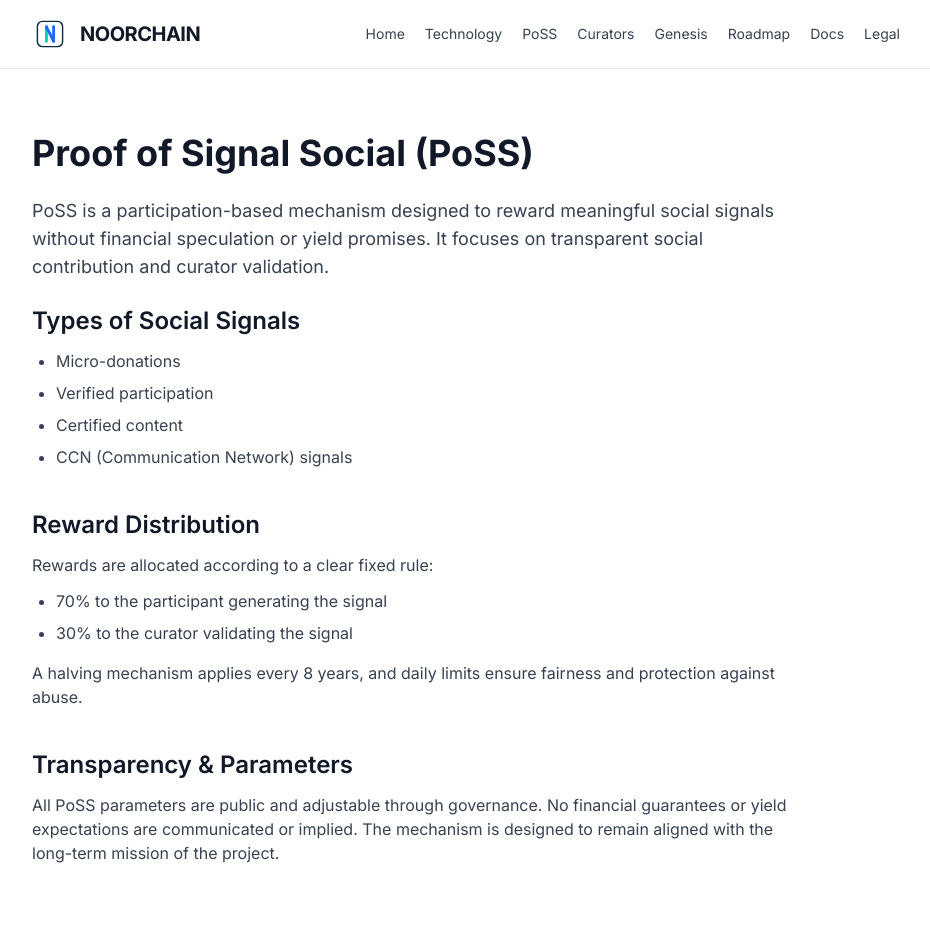
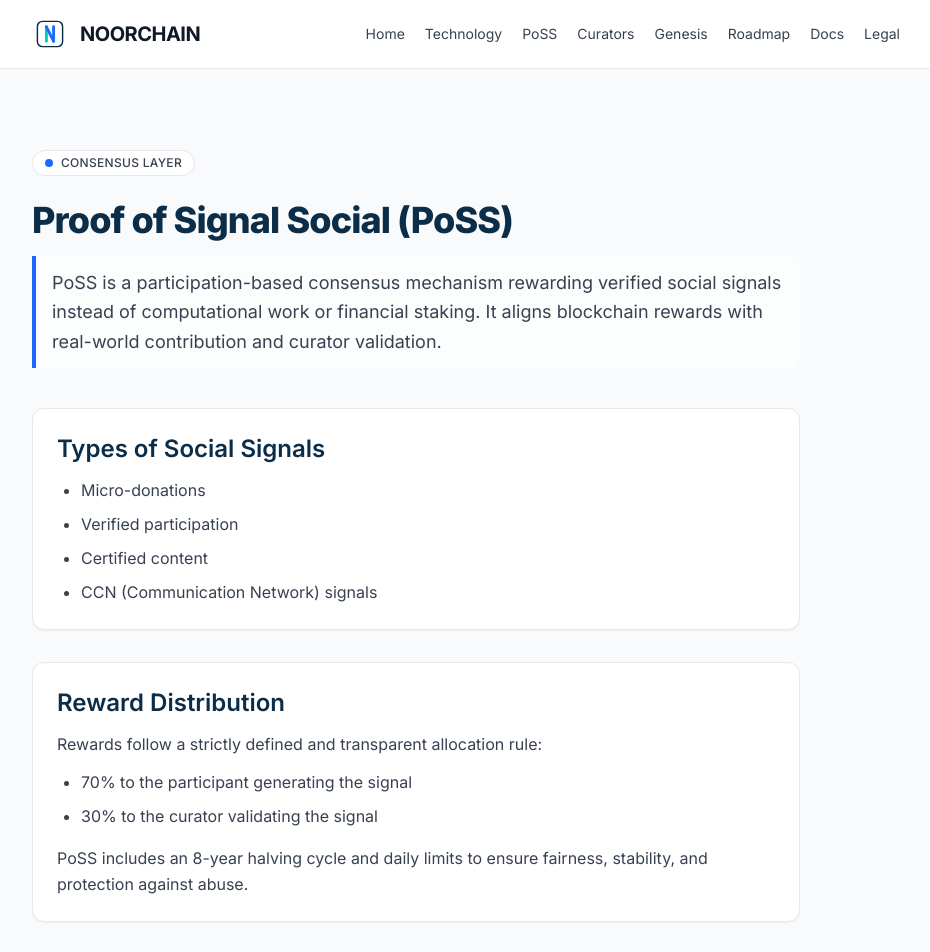
Before and after one commit to noorfinances-eng/noorchain-core, a Next.js app in the folder site/: page /poss in a window 1280 px wide. Shown: the top 952 px of the page, without its empty margins (174-1104 px from the left). Built offline with nearby package versions, Linux system fonts and the light colour scheme.

Commit message:
Update page.tsx

```diff
--- a/site/app/poss/page.tsx
+++ b/site/app/poss/page.tsx
@@ -1,20 +1,36 @@
 export default function PoSSPage() {
   return (
-    <main className="container py-16">
-      <h1 className="text-4xl font-bold mb-6">
+    <main className="w-full bg-paper">
+      <section className="container py-16 md:py-20">
+        <div className="max-w-3xl">
+
+          {/* LABEL */}
+          <div className="inline-flex items-center gap-2 rounded-full bg-white border border-gray-soft px-3 py-1 mb-6">
+            <span className="h-2 w-2 rounded-full bg-primary" />
+            <span className="text-xs font-medium uppercase tracking-wide text-gray-700">
+              Consensus Layer
+            </span>
+          </div>
+
+          {/* TITLE */}
+          <h1 className="text-3xl md:text-4xl font-extrabold tracking-tight text-navy mb-4">
             Proof of Signal Social (PoSS)
           </h1>
 
-      <p className="text-lg text-gray-700 mb-6 max-w-3xl">
-        PoSS is a participation-based mechanism designed to reward meaningful
-        social signals without financial speculation or yield promises. It
-        focuses on transparent social contribution and curator validation.
+          {/* INTRO */}
+          <p className="text-lg text-gray-700 leading-relaxed mb-10 border-l-4 border-primary pl-4 bg-white/60 py-3 rounded-r-lg">
+            PoSS is a participation-based consensus mechanism rewarding verified
+            social signals instead of computational work or financial staking.
+            It aligns blockchain rewards with real-world contribution and
+            curator validation.
           </p>
 
-      {/* Types of Signals */}
-      <section className="mb-10 max-w-3xl">
-        <h2 className="text-2xl font-semibold mb-3">Types of Social Signals</h2>
-        <ul className="list-disc pl-6 text-gray-700 space-y-2">
+          {/* TYPES OF SIGNALS */}
+          <section className="mb-8 p-6 border border-gray-soft rounded-xl bg-white shadow-sm">
+            <h2 className="text-2xl font-semibold text-navy mb-3">
+              Types of Social Signals
+            </h2>
+            <ul className="list-disc pl-6 text-gray-700 leading-relaxed space-y-2">
               <li>Micro-donations</li>
               <li>Verified participation</li>
               <li>Certified content</li>
@@ -22,34 +38,44 @@
             </ul>
           </section>
 
-      {/* Reward Model */}
-      <section className="mb-10 max-w-3xl">
-        <h2 className="text-2xl font-semibold mb-3">Reward Distribution</h2>
-        <p className="text-gray-700 mb-3">
-          Rewards are allocated according to a clear fixed rule:
+          {/* REWARD DISTRIBUTION */}
+          <section className="mb-8 p-6 border border-gray-soft rounded-xl bg-white shadow-sm">
+            <h2 className="text-2xl font-semibold text-navy mb-3">
+              Reward Distribution
+            </h2>
+
+            <p className="text-gray-700 leading-relaxed mb-3">
+              Rewards follow a strictly defined and transparent allocation rule:
             </p>
-        <ul className="list-disc pl-6 text-gray-700 space-y-2">
+
+            <ul className="list-disc pl-6 text-gray-700 leading-relaxed space-y-2">
               <li>70% to the participant generating the signal</li>
               <li>30% to the curator validating the signal</li>
             </ul>
 
-        <p className="text-gray-700 mt-4">
-          A halving mechanism applies every 8 years, and daily limits ensure
-          fairness and protection against abuse.
+            <p className="text-gray-700 leading-relaxed mt-4">
+              PoSS includes an 8-year halving cycle and daily limits to ensure
+              fairness, stability, and protection against abuse.
             </p>
           </section>
 
-      {/* Transparency */}
-      <section className="max-w-3xl">
-        <h2 className="text-2xl font-semibold mb-3">
+          {/* TRANSPARENCY */}
+          <section className="p-6 border border-gray-soft rounded-xl bg-white shadow-sm mb-10">
+            <h2 className="text-2xl font-semibold text-navy mb-3">
               Transparency & Parameters
             </h2>
-        <p className="text-gray-700">
-          All PoSS parameters are public and adjustable through governance.
-          No financial guarantees or yield expectations are communicated or
-          implied. The mechanism is designed to remain aligned with the
-          long-term mission of the project.
+
+            <p className="text-gray-700 leading-relaxed">
+              All PoSS parameters are publicly visible and adjustable through
+              governance. The mechanism provides no yield promises and remains
+              aligned with the long-term mission of the project, ensuring
+              accountability and auditability at every stage.
             </p>
+          </section>
+
+          {/* END LINE */}
+          <div className="h-px w-full bg-gray-soft" />
+        </div>
       </section>
     </main>
   );
```
Lines whose indentation alone changed are shown as unchanged.
